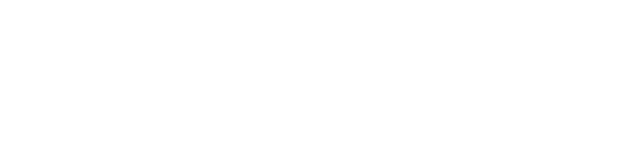
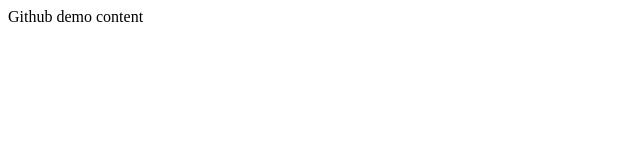
Before and after one commit to ssinare/27-grupe-3-github-demo, a plain HTML site: page index.html in a window 1280 px wide. Shown: the whole page, without its empty margins (0-640 px from the left). Drawn offline with Linux system fonts and the light colour scheme.

Commit message:
Pradinis HTML

```diff
--- a/index.html
+++ b/index.html
@@ -4,10 +4,10 @@
     <meta charset="UTF-8">
     <meta http-equiv="X-UA-Compatible" content="IE=edge">
     <meta name="viewport" content="width=device-width, initial-scale=1.0">
-    <title>Document</title>
+    <title>Github demo</title>
 </head>
 <body>
 
 </body>
-
+Github demo content
 </html>
```
